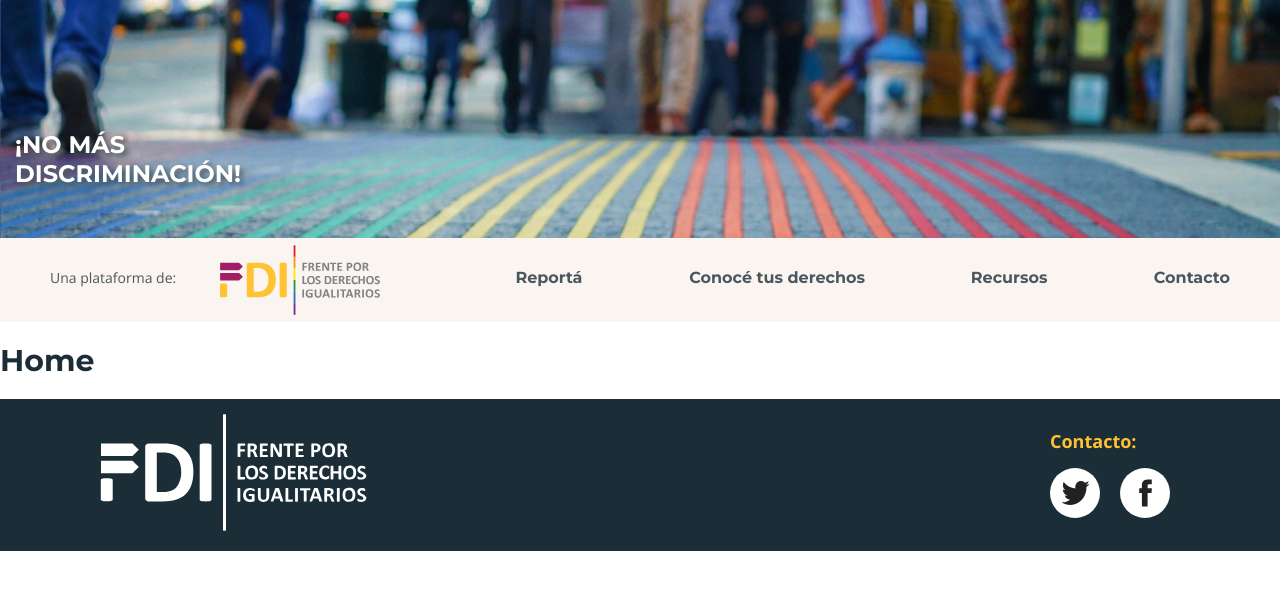
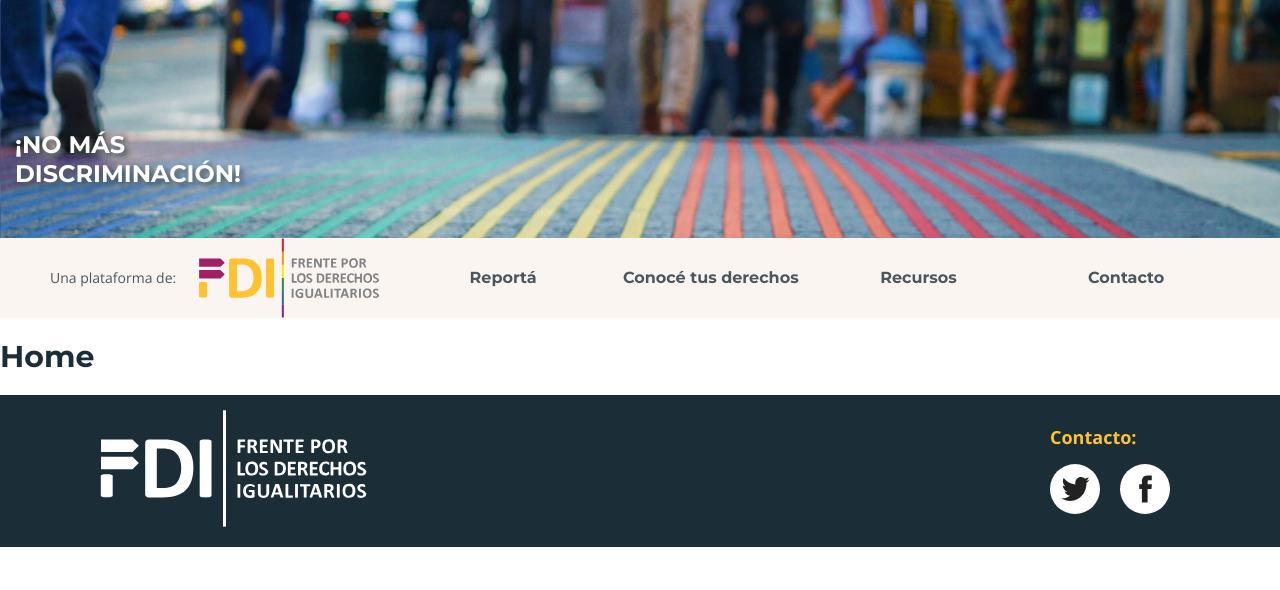
Before and after one commit to ManatiCR/fdi-front, a Vue app: page / in a window 1280 px wide. Shown: the top 590 px of the page. Built offline with nearby package versions, Linux system fonts and the light colour scheme.

Commit message:
FDI-4: Change the navegation markup and styles.

```diff
--- a/src/App.vue
+++ b/src/App.vue
@@ -2,12 +2,13 @@
   <div id="app">
     <header class="site-header">
       <h1 class="site-header-title">¡NO MÁS DISCRIMINACIÓN!</h1>
-      <div class="site-header__nav">
+      <nav class="site-header__nav">
+        <div class="site-header__logo-wrapper">
           <p>Una plataforma de:</p>
           <img class="site-header__logo" src="./assets/images/logo-color.svg" alt="logo">
+        </div>
         <h3 @click="siteHeaderMenuToggle = !siteHeaderMenuToggle" class="site-header__menu-toggle">Menu</h3>
-        <nav :class="{'site-header__menu--collapsed': siteHeaderMenuToggle}" class="site-header__menu">
-          <ul class="site-header__menu-list">
+        <ul :class="{'site-header__menu--collapsed': siteHeaderMenuToggle}" class="site-header__menu-list">
           <li>
             <router-link active-class="site-header__menu-item--active" class="site-header__menu-item" :to="{ name: 'reporte'}">Reportá</router-link>
           </li>
@@ -22,7 +23,6 @@
           </li>
         </ul>
       </nav>
-      </div>
     </header>
     <router-view/>
     <footer class="site-footer">
@@ -238,9 +238,6 @@ li {
   display: flex;
   flex-wrap: wrap;
   width: 100%;
-  p, img, h3 {
-    flex: 1 100px;
-  }
   p {
     font-size: 1.1rem;
     padding: 20px 0 0 10px;
@@ -250,18 +247,27 @@ li {
     padding: 0 50px;
     flex-wrap: nowrap;
     p {
+      min-width: 139px;
       font-size: 1.4rem;
       padding: 30px 0;
     }
   }
 }
 
+.site-header__logo-wrapper {
+  flex: 2;
+  margin: 0;
+  display: flex;
+  justify-content: flex-start;
+}
+
 .site-header__logo {
-  width: 109px;
+  width: 122px;
   height: 60px;
-  padding-right: 10px;
+  padding: 0 10px;
   @media (min-width: $bp-medium) {
     height: auto;
+    width: auto;
   }
 }
 
@@ -271,6 +277,7 @@ li {
   text-align: center;
   padding-top: 16px;
   margin: 0;
+  flex: 1 0;
   &:after {
     content: '';
     display: inline-block;
@@ -287,18 +294,6 @@ li {
   }
 }
 
-.site-header__menu {
-  flex: 12 700px;
-  border-top: 1px solid #b4bcc1;
-  border-bottom: 1px solid #b4bcc1;
-  @media (min-width: $bp-medium) {
-    border: none;
-    flex: 12;
-    display: flex;
-    justify-content: flex-end;
-  }
-}
-
 .site-header__menu--collapsed {
   display: none;
   @media (min-width: $bp-medium) {
@@ -308,7 +303,11 @@ li {
 
 .site-header__menu-list {
   list-style: none;
-  padding: 0;
+  padding: 10px 0 0 0;
+  border-top: 1px solid #b4bcc1;
+  border-bottom: 1px solid #b4bcc1;
+  width: 100%;
+  margin: 0;
   li {
     padding: 0 0 10px 10px;
   }
@@ -317,9 +316,9 @@ li {
     border-top: 1px solid #b4bcc1;
   }
   @media (min-width: $bp-medium) {
+    border: none;
     display: flex;
     justify-content: flex-end;
-    width: 100%;
     max-width: 900px;
     li:not(:first-child) {
       padding: 20px 0;
@@ -328,10 +327,7 @@ li {
     li {
       padding-top: 20px;
       flex: 1 1;
-      text-align: right;
-    }
-    li:nth-child(2) {
-      flex: 1 100px;
+      text-align: center;
     }
   }
 }
```
Lines whose indentation alone changed are shown as unchanged.
